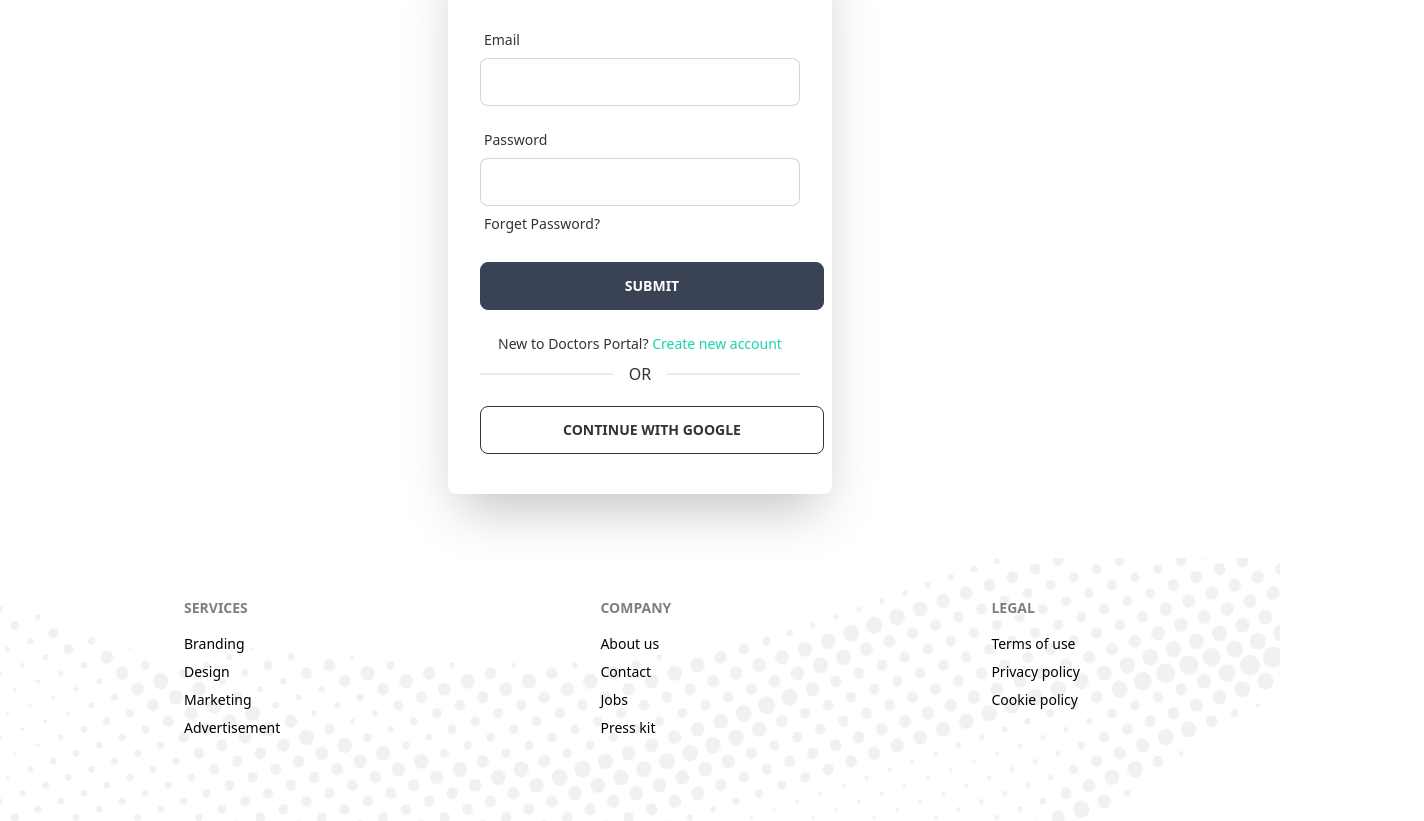
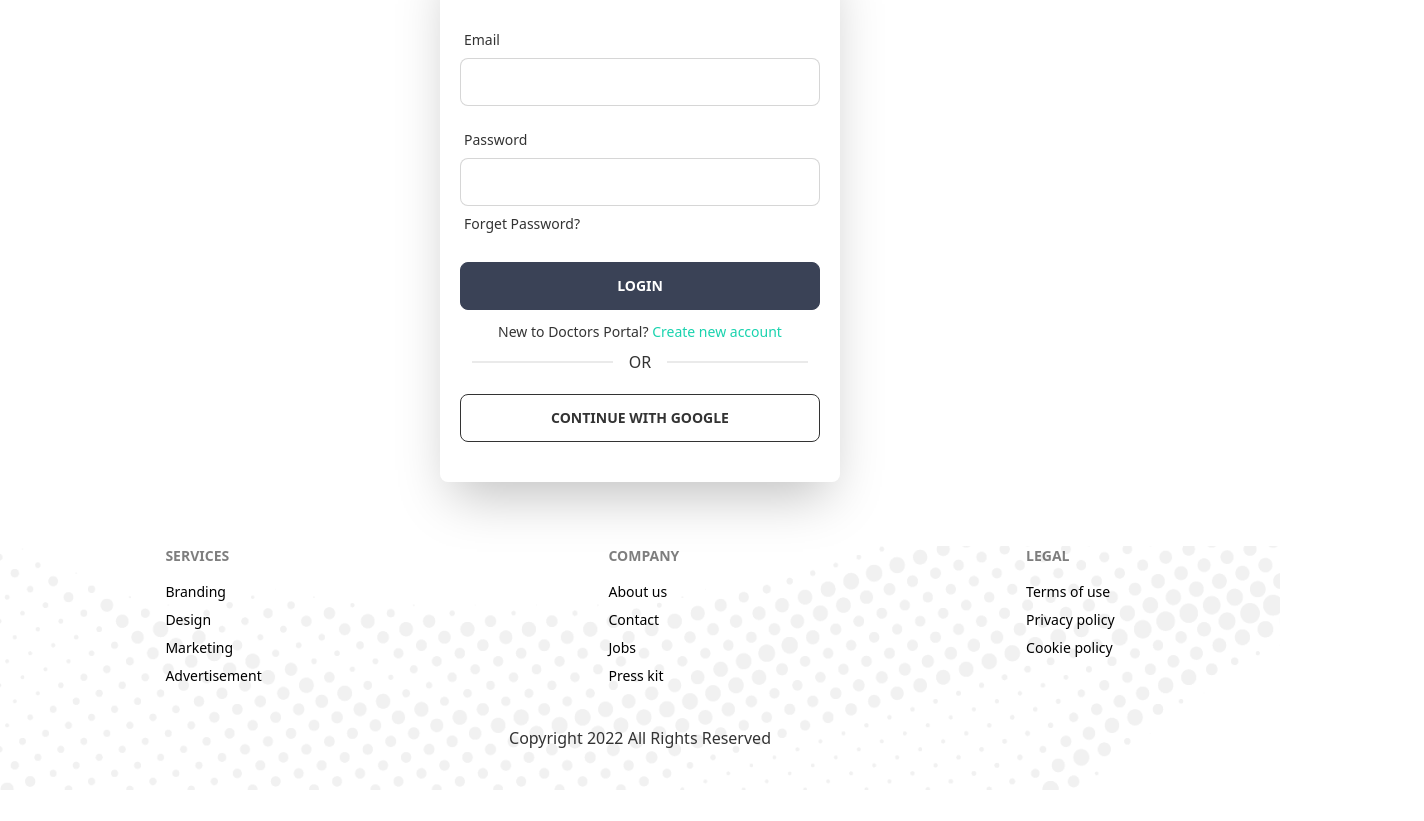
Before and after one commit to NoobCoder-404/doctor-portal-client, a React (Create React App) app: page /login in a window 1280 px wide. Shown: the part 250-1071 px from the top of the page, 1424 px wide, since content can reach past the window. After the commit the page ends 1040 px from the top, so only its background shows below. Built offline with nearby package versions, Linux system fonts and the light colour scheme.

Commit message:
login sign up fixed

```diff
--- a/src/Pages/Login/Login.js
+++ b/src/Pages/Login/Login.js
@@ -14,10 +14,10 @@ const Login = () => {
 
   return (
     <div className=" flex justify-center mt-20 ">
-      <div className="shadow-2xl p-5 rounded-lg w-96">
+      <div className="shadow-2xl p-5 rounded-lg w-[400px]">
         <h1 className="text-3xl mb-6 text-center">Login</h1>
         <form onSubmit={handleSubmit(handleLogin)}>
-          <div className=" form-control  px-3 mb-2">
+          <div className=" form-control mb-2">
             <label className="label">
               <span className="label-text">Email</span>
             </label>
@@ -30,7 +30,7 @@ const Login = () => {
             />
             {errors.email && <p className="text-red-600">{errors.email?.message}</p>}
           </div>
-          <div className="form-control  mb-5 px-3">
+          <div className="form-control  mb-5 ">
             <label className="label">
               <span className="label-text">Password</span>
             </label>
@@ -48,7 +48,7 @@ const Login = () => {
             </label>
           </div>
 
-          <input defaultValue="Sign Up" className="mb-3 mx-3 btn w-full text-white" type="submit" />
+          <button className="w-full  btn btn-primary text-white">Login</button>
           <br />
         </form>
         <label className="flex justify-center my-3 ">
@@ -61,7 +61,7 @@ const Login = () => {
         </label>
         <div className="divider my-3 px-3">OR</div>
         <input
-          className="w-full mx-3 btn btn-outline hover:bg-primary mb-5 mt-3"
+          className="w-full  btn btn-outline hover:bg-primary mb-5 mt-3"
           value="Continue with Google"
           type="submit"
         />
--- a/src/Pages/Shared/Footer/Footer.js
+++ b/src/Pages/Shared/Footer/Footer.js
@@ -3,13 +3,14 @@ import footerImg from '../../../Assets/images/footer.png';
 const Footer = () => {
   return (
     <div
-      className="mt-16"
+      className="mt-16  "
       style={{
         background: `url(${footerImg})`,
         backgroundSize: 'auto',
         backgroundPosition: 'center'
       }}>
-      <footer className="footer p-10  text-black lg:mx-36">
+      <div>
+        <footer className="footer text-black flex justify-around">
           <div>
             <span className="footer-title">Services</span>
             <a className="link link-hover">Branding</a>
@@ -35,6 +36,7 @@ const Footer = () => {
           <p>Copyright 2022 All Rights Reserved</p>
         </div>
       </div>
+    </div>
   );
 };
 
--- a/src/Pages/SignUp/SingUp.js
+++ b/src/Pages/SignUp/SingUp.js
@@ -42,8 +42,8 @@ const SingUp = () => {
             </label>
           </div>
 
-          <input defaultValue="Sign Up" className="mb-3 btn w-full text-white" type="submit" />
-          <p className="text-center">
+          <button className="w-full  btn btn-primary text-white">Sign Up</button>
+          <p className="text-center my-3">
             <span>
               Already have an account?{' '}
               <Link className="text-secondary hover:underline" to={'/login'}>
```
Lines whose indentation alone changed are shown as unchanged.
